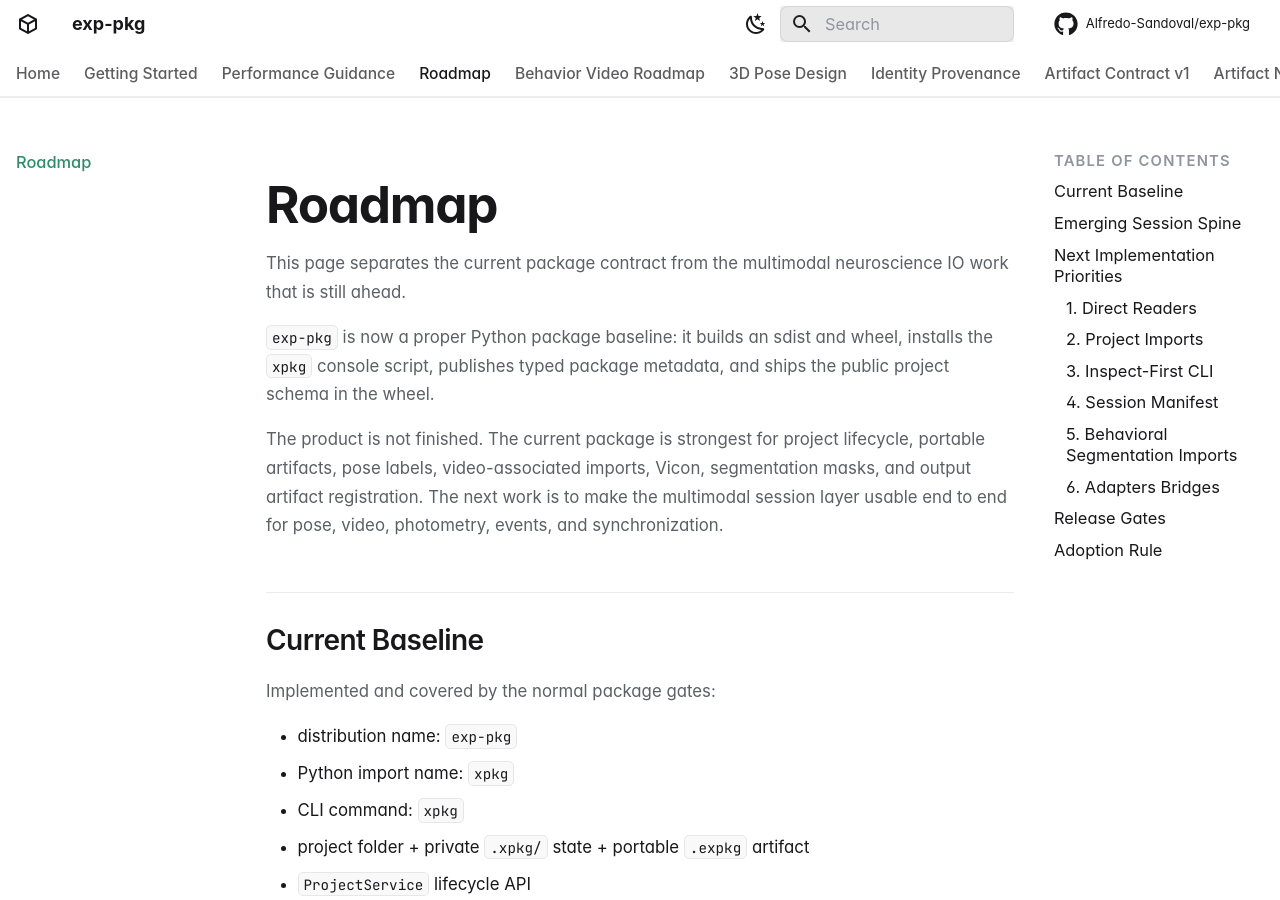
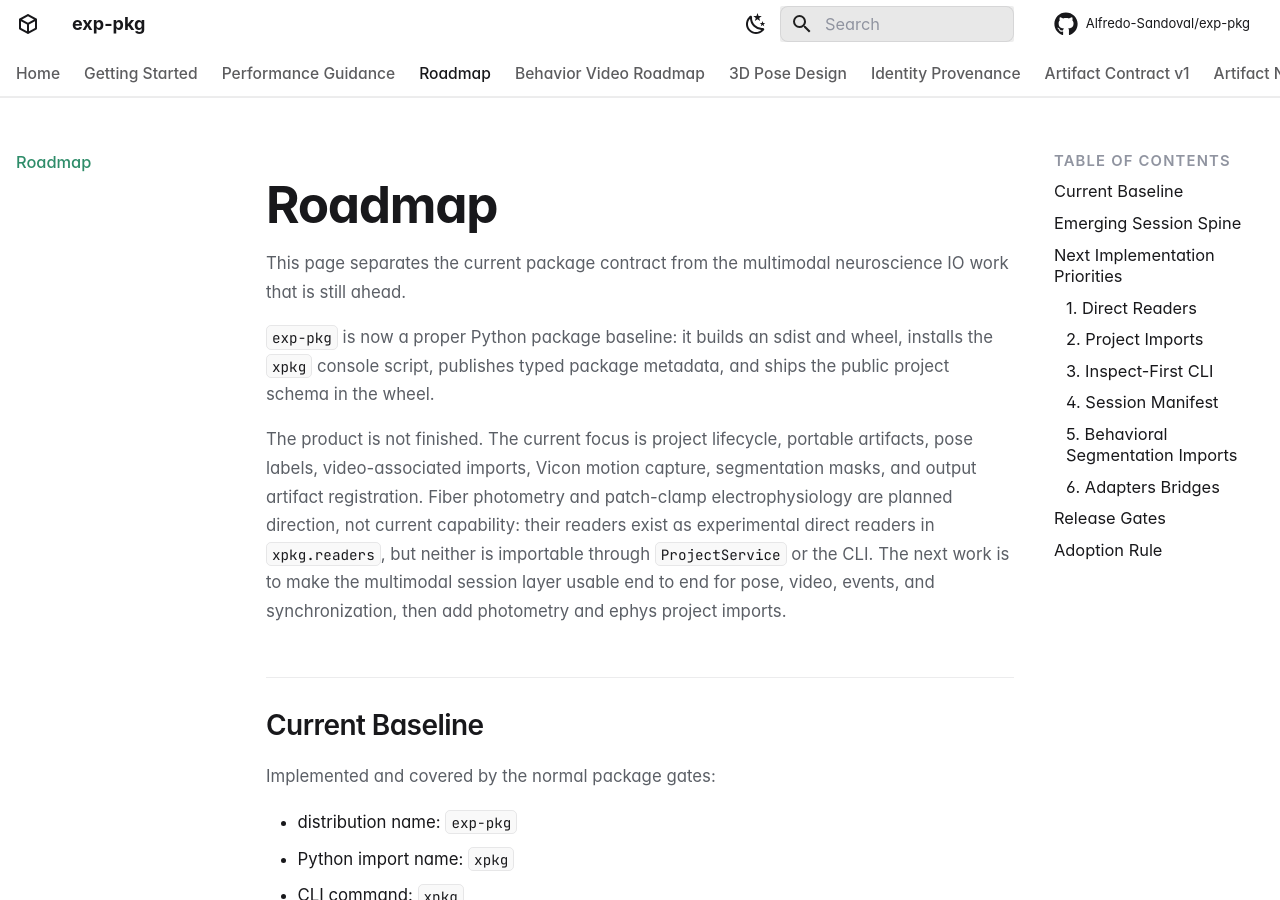
Before and after one commit to Alfredo-Sandoval/exp-pkg, an MkDocs documentation site: the page built from docs/roadmap.md, in a window 1280 px wide and 900 px high. Built offline with MkDocs 1.6.1 and Material for MkDocs 9.7.7, drawn with Linux system fonts in a browser that asks for light colours; some web fonts are replaced; comment, search, counter and statistics services are not loaded; some of the changed text lies outside the part shown.

Commit message:
docs: scope photometry/ephys as planned and clarify the v1 freeze
Reframe the docs to lead with the current focus (pose, motion capture, video,
segmentation masks, packaging) and present fiber photometry and patch-clamp
ephys as planned direction rather than current capability. Make the two-tier
reality explicit: project imports go through ProjectService and the CLI, while
the signal/behavior readers are experimental and in-memory only.

Scope the "v1" freeze to the .expkg on-disk artifact format and state that the
Python API and CLI surface remain pre-1.0 and may change, resolving the
locked-v1 versus 0.1.0-alpha contradiction.

````diff
--- a/docs/roadmap.md
+++ b/docs/roadmap.md
@@ -11,11 +11,14 @@ neuroscience IO work that is still ahead.
 installs the `xpkg` console script, publishes typed package metadata, and ships
 the public project schema in the wheel.
 
-The product is not finished. The current package is strongest for project
-lifecycle, portable artifacts, pose labels, video-associated imports, Vicon,
-segmentation masks, and output artifact registration. The next work is to make
-the multimodal session layer usable end to end for pose, video, photometry,
-events, and synchronization.
+The product is not finished. The current focus is project lifecycle, portable
+artifacts, pose labels, video-associated imports, Vicon motion capture,
+segmentation masks, and output artifact registration. Fiber photometry and
+patch-clamp electrophysiology are planned direction, not current capability:
+their readers exist as experimental direct readers in `xpkg.readers`, but
+neither is importable through `ProjectService` or the CLI. The next work is to
+make the multimodal session layer usable end to end for pose, video, events,
+and synchronization, then add photometry and ephys project imports.
 
 ## Current Baseline
 
@@ -85,7 +88,8 @@ segmentation package.
 
 ### 1. Direct Readers
 
-Simple, low-ceremony CSV readers now exist before the project machinery:
+Simple, low-ceremony CSV readers now exist before the project machinery. They
+are experimental and project-free; none is wired into `ProjectService` yet:
 
 ```python
 from xpkg import readers
@@ -107,11 +111,14 @@ readers.read_neurophotometrics_csv(...)
 readers.read_doric_photometry(...)
 readers.read_teleopto_h5(...)
 readers.read_tdt_photometry_block(...)
+readers.read_abf(...)
+readers.read_ephys_csv(...)
 ```
 
-These return `PhotometryRecording`, `EventTable`, `BehaviorLabels`, or
-session-level objects without requiring users to create a project first.
-`read_sync_csv(...)` is still the next direct reader in this family.
+These return `PhotometryRecording`, `EventTable`, `BehaviorLabels`, ephys
+recordings, or session-level objects without requiring users to create a
+project first. `read_sync_csv(...)` is still the next direct reader in this
+family.
 
 The fiber-photometry reader set is scoped to fiber/session IO. Inscopix
 miniscope files, Blackrock NEV/NSx, and Neuralynx Cheetah files are deliberately
@@ -119,9 +126,12 @@ excluded from this layer.
 
 ### 2. Project Imports
 
-After direct readers exist, wire them into `ProjectService`:
+After direct readers exist, wire them into `ProjectService`. This is planned
+work, not current capability. Fiber-photometry and patch-clamp ephys project
+imports are part of this future direction:
 
 ```python
+# planned
 project.import_signals("photometry-csv", ...)
 project.import_signals("events-csv", ...)
 project.import_signals("sync-csv", ...)
````
Also changed, not shown: CHANGELOG.md (+12 -3 lines), README.md (+79 -31 lines), docs/artifact_contract_v1.md (+14 -4 lines), docs/cli_command_spec_v1.md (+5 -2 lines), docs/getting-started.md (+3 -3 lines), docs/index.md (+6 -4 lines).
